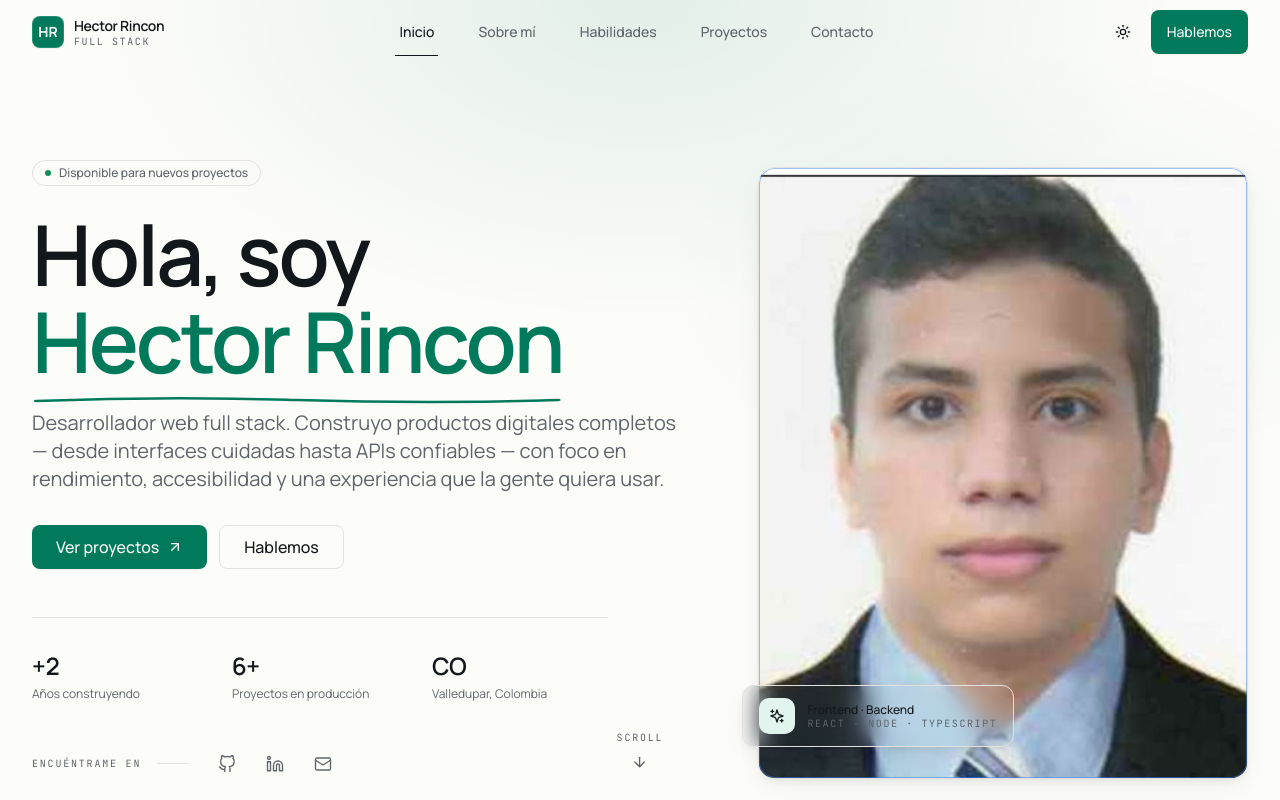
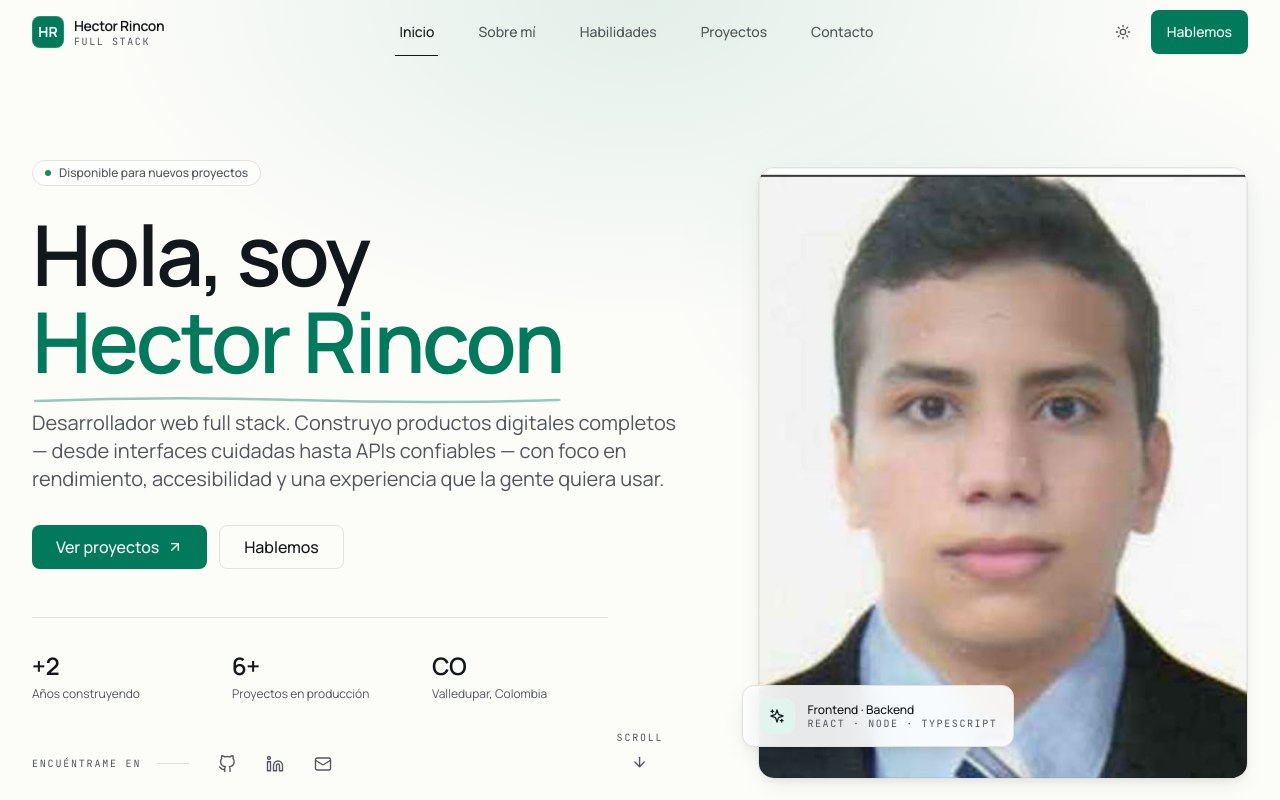
Before and after one commit to heratok/portafolio, a React (Vite) app: page / in a window 1280 px wide. Shown: the top 800 px of the page. Built offline with nearby package versions, Linux system fonts and the light colour scheme.

Commit message:
mejorando cambios en la ui

```diff
--- a/src/index.css
+++ b/src/index.css
@@ -21,7 +21,7 @@
     --secondary-foreground: 0.22 0.012 250;
 
     --muted: 0.96 0.005 95;
-    --muted-foreground: 0.50 0.012 250;
+    --muted-foreground: 0.45 0.012 250;
 
     --accent: 0.95 0.022 172;
     --accent-foreground: 0.22 0.012 250;
--- a/tailwind.config.js
+++ b/tailwind.config.js
@@ -14,42 +14,42 @@ export default {
     },
     extend: {
       colors: {
-        border: 'oklch(var(--border))',
-        input: 'oklch(var(--input))',
-        ring: 'oklch(var(--ring))',
-        background: 'oklch(var(--background))',
-        foreground: 'oklch(var(--foreground))',
+        border: 'oklch(var(--border) / <alpha-value>)',
+        input: 'oklch(var(--input) / <alpha-value>)',
+        ring: 'oklch(var(--ring) / <alpha-value>)',
+        background: 'oklch(var(--background) / <alpha-value>)',
+        foreground: 'oklch(var(--foreground) / <alpha-value>)',
         primary: {
-          DEFAULT: 'oklch(var(--primary))',
-          foreground: 'oklch(var(--primary-foreground))',
+          DEFAULT: 'oklch(var(--primary) / <alpha-value>)',
+          foreground: 'oklch(var(--primary-foreground) / <alpha-value>)',
         },
         secondary: {
-          DEFAULT: 'oklch(var(--secondary))',
-          foreground: 'oklch(var(--secondary-foreground))',
+          DEFAULT: 'oklch(var(--secondary) / <alpha-value>)',
+          foreground: 'oklch(var(--secondary-foreground) / <alpha-value>)',
         },
         destructive: {
-          DEFAULT: 'oklch(var(--destructive))',
-          foreground: 'oklch(var(--destructive-foreground))',
+          DEFAULT: 'oklch(var(--destructive) / <alpha-value>)',
+          foreground: 'oklch(var(--destructive-foreground) / <alpha-value>)',
         },
         muted: {
-          DEFAULT: 'oklch(var(--muted))',
-          foreground: 'oklch(var(--muted-foreground))',
+          DEFAULT: 'oklch(var(--muted) / <alpha-value>)',
+          foreground: 'oklch(var(--muted-foreground) / <alpha-value>)',
         },
         accent: {
-          DEFAULT: 'oklch(var(--accent))',
-          foreground: 'oklch(var(--accent-foreground))',
+          DEFAULT: 'oklch(var(--accent) / <alpha-value>)',
+          foreground: 'oklch(var(--accent-foreground) / <alpha-value>)',
         },
         popover: {
-          DEFAULT: 'oklch(var(--popover))',
-          foreground: 'oklch(var(--popover-foreground))',
+          DEFAULT: 'oklch(var(--popover) / <alpha-value>)',
+          foreground: 'oklch(var(--popover-foreground) / <alpha-value>)',
         },
         card: {
-          DEFAULT: 'oklch(var(--card))',
-          foreground: 'oklch(var(--card-foreground))',
+          DEFAULT: 'oklch(var(--card) / <alpha-value>)',
+          foreground: 'oklch(var(--card-foreground) / <alpha-value>)',
         },
         success: {
-          DEFAULT: 'oklch(var(--success))',
-          foreground: 'oklch(var(--success-foreground))',
+          DEFAULT: 'oklch(var(--success) / <alpha-value>)',
+          foreground: 'oklch(var(--success-foreground) / <alpha-value>)',
         },
       },
       borderRadius: {
```
Also changed, not shown: .atl/.skill-registry.cache.json, .atl/skill-registry.md, 1 other file (tests, documents, lock files or other folders).
